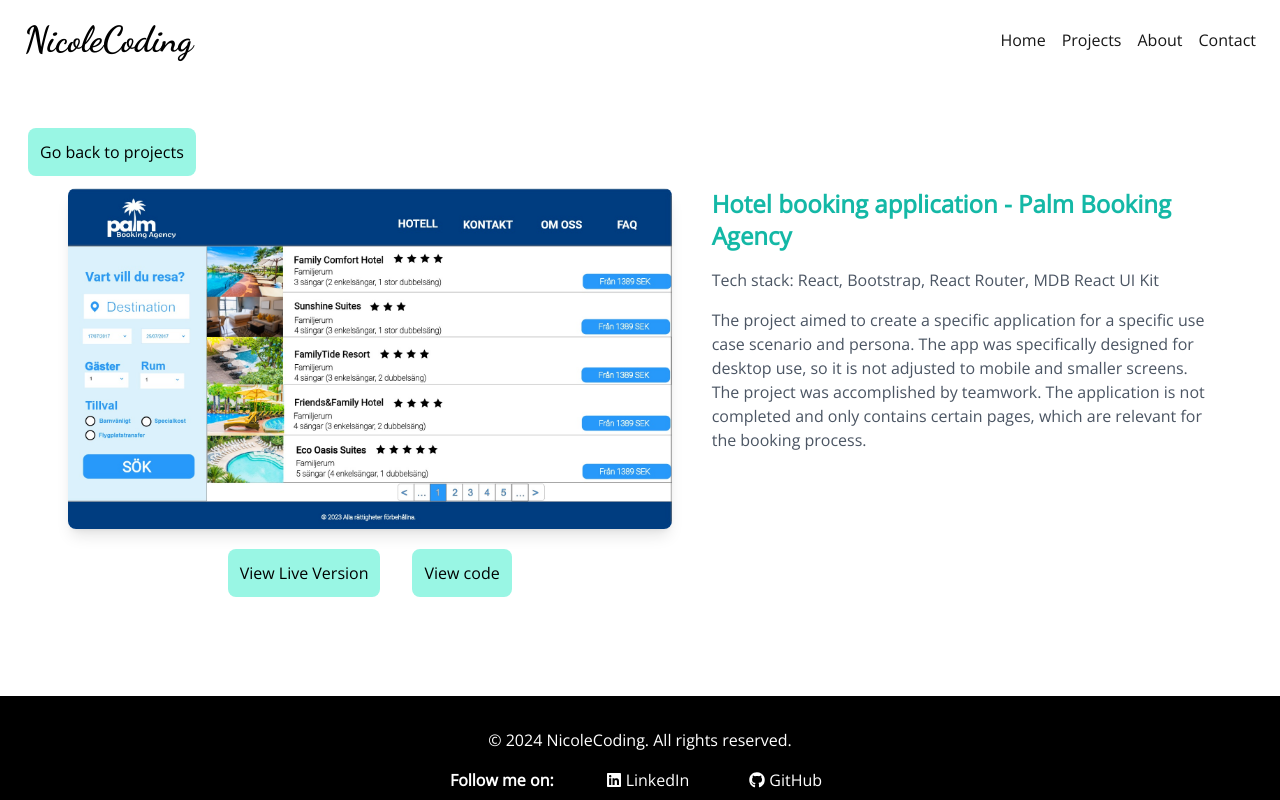
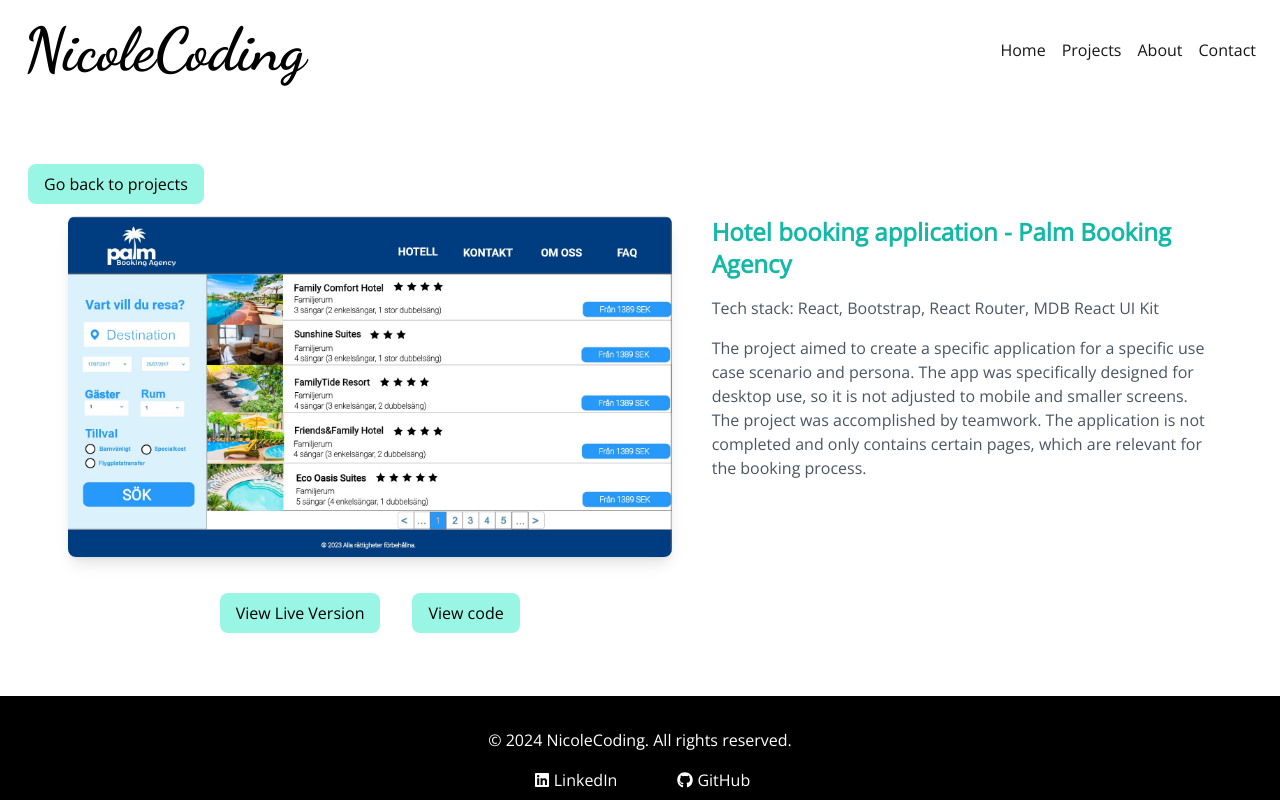
Before and after one commit to NicoleCoding/portfolio-next, a Next.js app: page /projects/1 in a window 1280 px wide. Built offline with nearby package versions, Linux system fonts and the light colour scheme.

Commit message:
- Text changes - Added hover effects on some buttons - Adjusted sizing for logo

```diff
--- a/components/Footer.jsx
+++ b/components/Footer.jsx
@@ -6,7 +6,7 @@ export default function Footer() {
         <footer className="pt-6 mt-5 bg-black text-white font-custom w-full">
             <p className="p-2 text-center">&copy; 2024 NicoleCoding. All rights reserved.</p>
             <div className="flex flex-row justify-center items-center gap-10">
-                <p className="font-black">Follow me on: </p><a href="https://www.linkedin.com/in/nicole-saucinitanu-9b95ba167/" className="flex items-center justify-center hover:text-teal-400 m-2 text-white"><FaLinkedin className="m-1 text-white" />LinkedIn</a>
+                <a href="https://www.linkedin.com/in/nicole-saucinitanu-9b95ba167/" className="flex items-center justify-center hover:text-teal-400 m-2 text-white"><FaLinkedin className="m-1 text-white" />LinkedIn</a>
                 <a href="https://github.com/NicoleCoding" className="flex items-center justify-center hover:text-teal-400 m-2 text-white"><FaGithub className="m-1 text-white" />GitHub</a>
             </div>
         </footer>
--- a/components/Header.jsx
+++ b/components/Header.jsx
@@ -6,7 +6,7 @@ export default function Header() {
     return (
         <header className="bg-white sticky top-0 left-0 right-0 z-10 w-screen">
             <div className="max-w-7xl mx-auto px-4 flex justify-between items-center py-3">
-                <Link href="/"><h1 className="text-black font-logo p-2 text-6xl sm:text-4xl">NicoleCoding</h1></Link>
+                <Link href="/"><h1 className="text-black font-logo p-2 text-5xl sm:text-6xl">NicoleCoding</h1></Link>
                 <Nav />
             </div>
         </header>
--- a/components/ProjectDisplay.jsx
+++ b/components/ProjectDisplay.jsx
@@ -41,7 +41,7 @@ export default function ProjectDisplay() {
                             <h3>{project.title}</h3>
                         </div>
                         <Link href={`/projects/${project.id}`}>
-                            <Button className="bg-teal-200 m-2 p-4 rounded-lg w-7/12" text="View project details" />
+                            <Button className="bg-teal-200 p-4 rounded-lg hover:text-teal-500 mt-4 py-2 px-4 text-black" text="View project details" />
                         </Link>
                     </div>
                 </div>
--- a/pages/index.js
+++ b/pages/index.js
@@ -17,9 +17,7 @@ export default function Home() {
         Welcome to my portfolio! I am an aspiring frontend developer with UX skills. With a solid foundation in HTML, CSS, and JavaScript, along with my UX knowledge, I create amazing user experiences. Always learning and keen to sharpen my expertise in various technologies as tech constantly evolves.
         </p>
     <Link href="/projects">
-        <div className="py-2 px-4 text-black hover:text-teal-500 mt-4">
-        <Button className="bg-teal-200 text-xs sm:text-sm p-4 rounded-lg" text="See my projects"></Button>
-        </div>
+        <Button className="bg-teal-200 p-4 rounded-lg hover:text-teal-500 mt-4 py-2 px-4 text-black" text="See my projects"></Button>
     </Link>
         </div>
     </section>
@@ -43,9 +41,7 @@ export default function Home() {
             <p className="p-2 m-0">Interested in collaboration or got questions? Feel free to reach out!</p>
             <p className="p-2 m-0">For project inquiries, please provide a brief overview of your needs, and I'll get back to you with potential solutions.</p>
             <Link href="/contact">
-                <div className="py-2 px-4 text-black hover:text-teal-500 mt-4">
-                <Button className="bg-teal-200 p-4 rounded-lg" text="Contact me"></Button>
-                </div>
+                <Button className="bg-teal-200 p-4 rounded-lg hover:text-teal-500 mt-4 py-2 px-4 text-black" text="Contact me"></Button>
             </Link>
         </section>
     </section>
--- a/pages/projects/[id].js
+++ b/pages/projects/[id].js
@@ -42,8 +42,8 @@ export default function Project() {
     return (
         <div className="p-5 font-custom">
             <div className="flex justify-start items-center">
-                <Link href="/projects" className="py-1 px-2 text-black hover:text-teal-500">
-                    <Button text="Go back to projects" className="bg-teal-200 p-3 rounded-lg" />
+                <Link href="/projects" className="py-1 px-2">
+                    <Button text="Go back to projects" className="bg-teal-200 p-4 rounded-lg hover:text-teal-500 mt-4 py-2 px-4 text-black" />
                 </Link>
             </div>
             <div className="flex flex-col md:flex-row items-center md:items-start md:justify-center">
@@ -64,10 +64,10 @@ export default function Project() {
                                 rel="noopener noreferrer"
                                 className="py-1 px-2 text-black hover:text-teal-500"
                             >
-                                <Button className="bg-teal-200 p-3 rounded-lg" text="View Live Version" />
+                            <Button className="bg-teal-200 p-4 rounded-lg hover:text-teal-500 mt-4 py-2 px-4 text-black" text="View Live Version" />
                             </a>
                         ) : (
-                                <Button className="bg-gray-400" text="Live Version coming soon" disabled />
+                            <Button className="bg-gray-400 p-4 rounded-lg mt-4 py-2 px-4" text="Live Version coming soon" disabled />
                         )}
                         <a
                             href={project.codeLink}
@@ -75,7 +75,7 @@ export default function Project() {
                             rel="noopener noreferrer"
                             className="py-1 px-2 text-black hover:text-teal-500"
                         >
-                            <Button text="View code" className="bg-teal-200 p-3 rounded-lg" />
+                            <Button text="View code" className="bg-teal-200 p-4 rounded-lg hover:text-teal-500 mt-4 py-2 px-4 text-black" />
                         </a>
                     </div>
                 </section>
```
